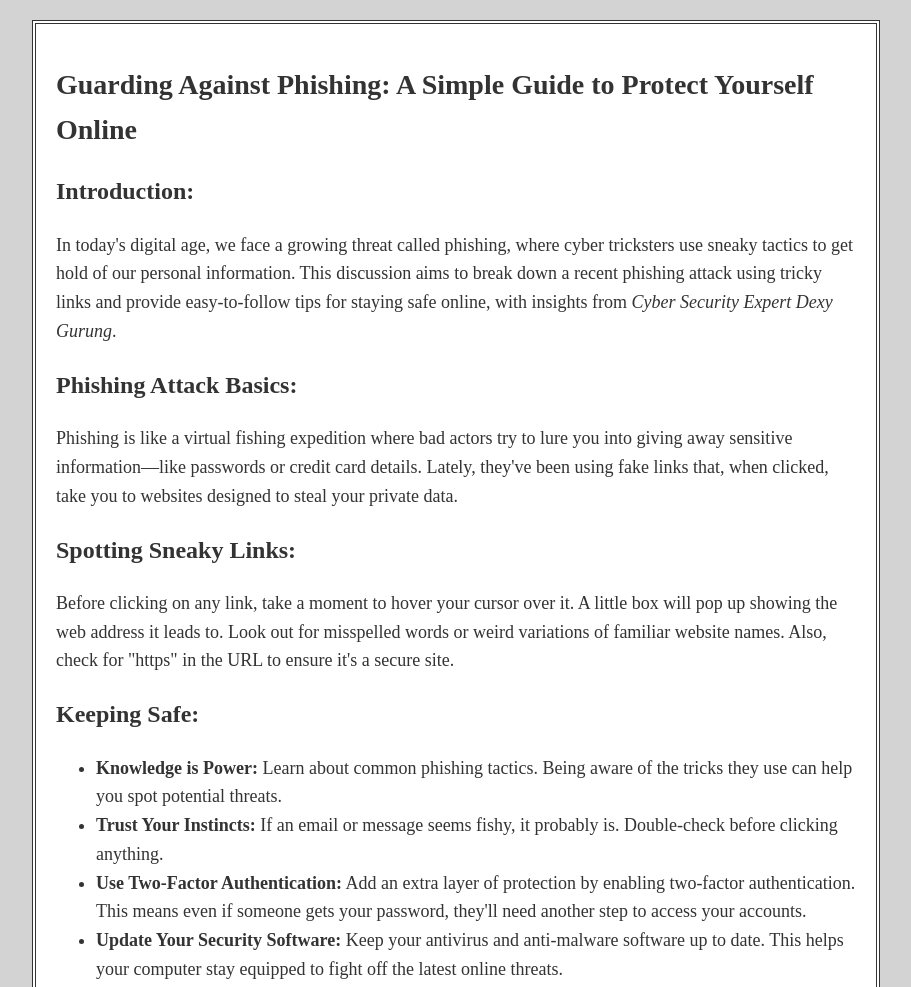
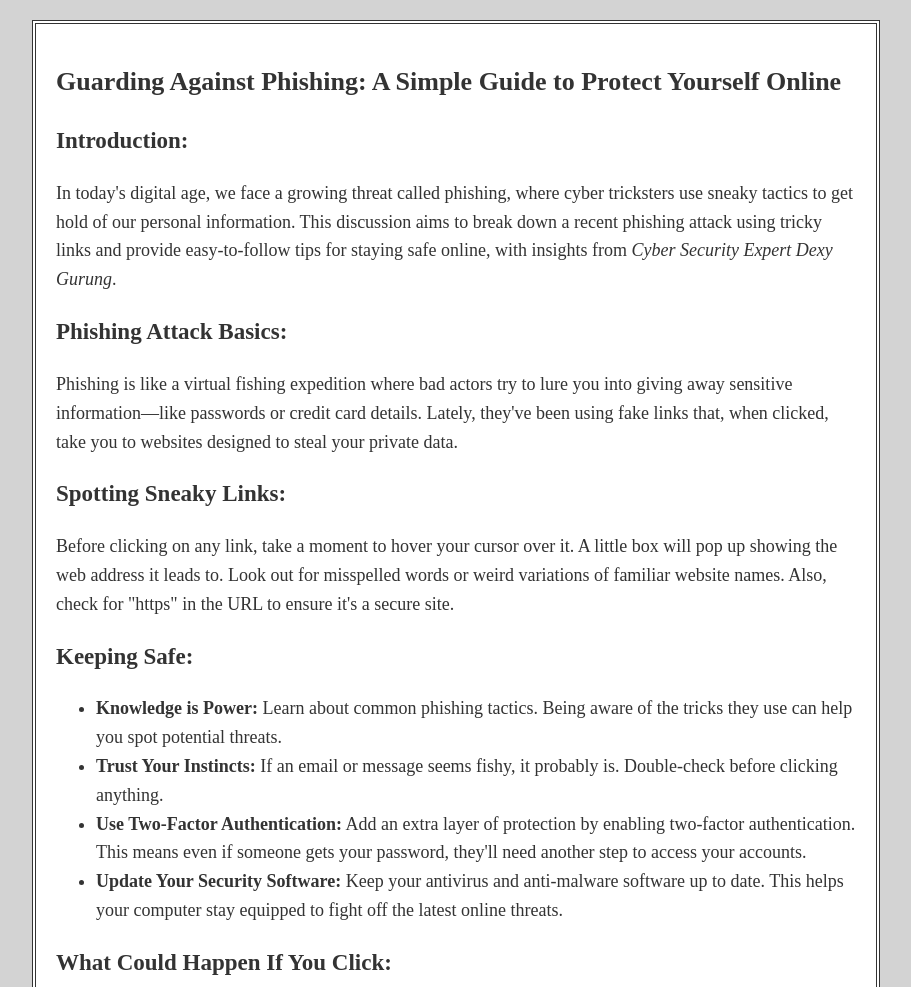
Before and after one commit to BiwashGurung/Guarding-Against-Phishing-Attack, a plain HTML site: page index.html in a window 1280 px wide. Shown: the top 987 px of the page, without its empty margins (184-1095 px from the left). Drawn offline with Linux system fonts and the light colour scheme.

Commit message:
edited the currentfont

```diff
--- a/index.html
+++ b/index.html
@@ -26,11 +26,11 @@
         }
 
         h1 {
-            font-size: 28px;
+            font-size: 26px;
         }
 
         h2 {
-            font-size: 24px;
+            font-size: 23px;
             margin-top: 20px;
         }
 
```
